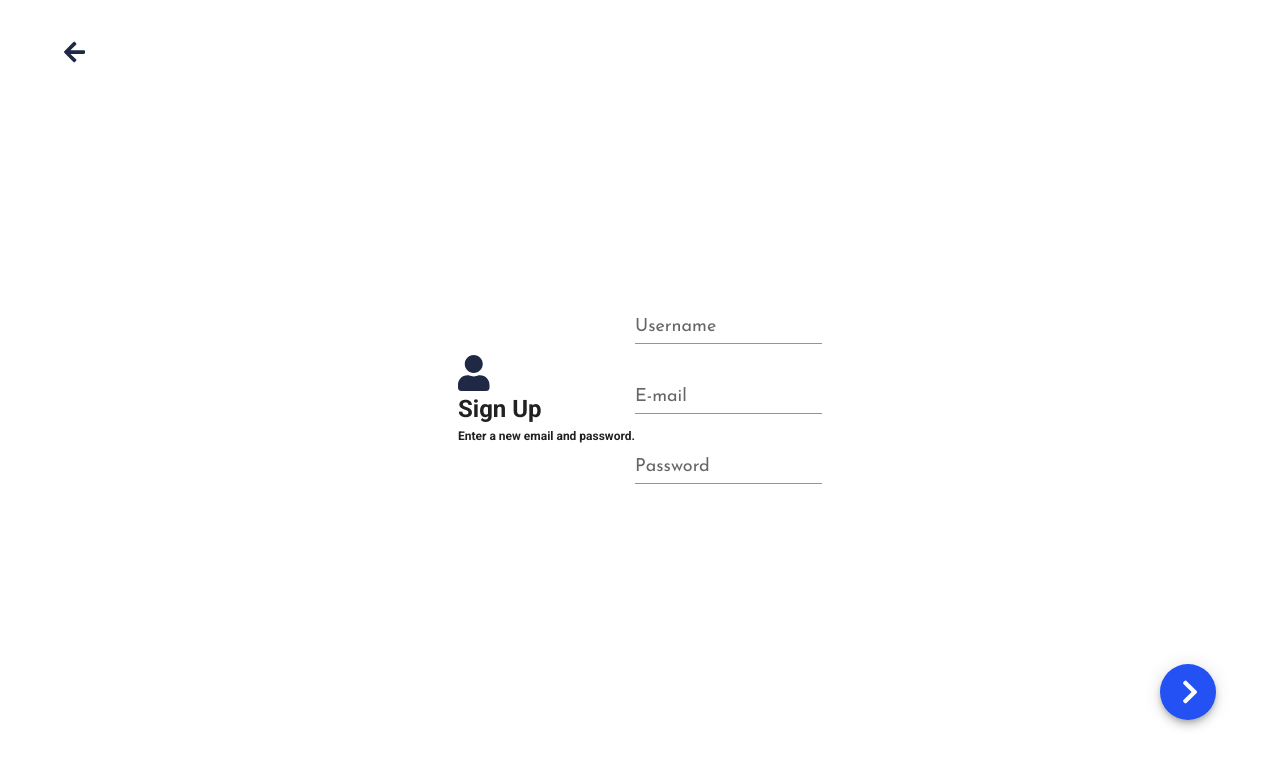
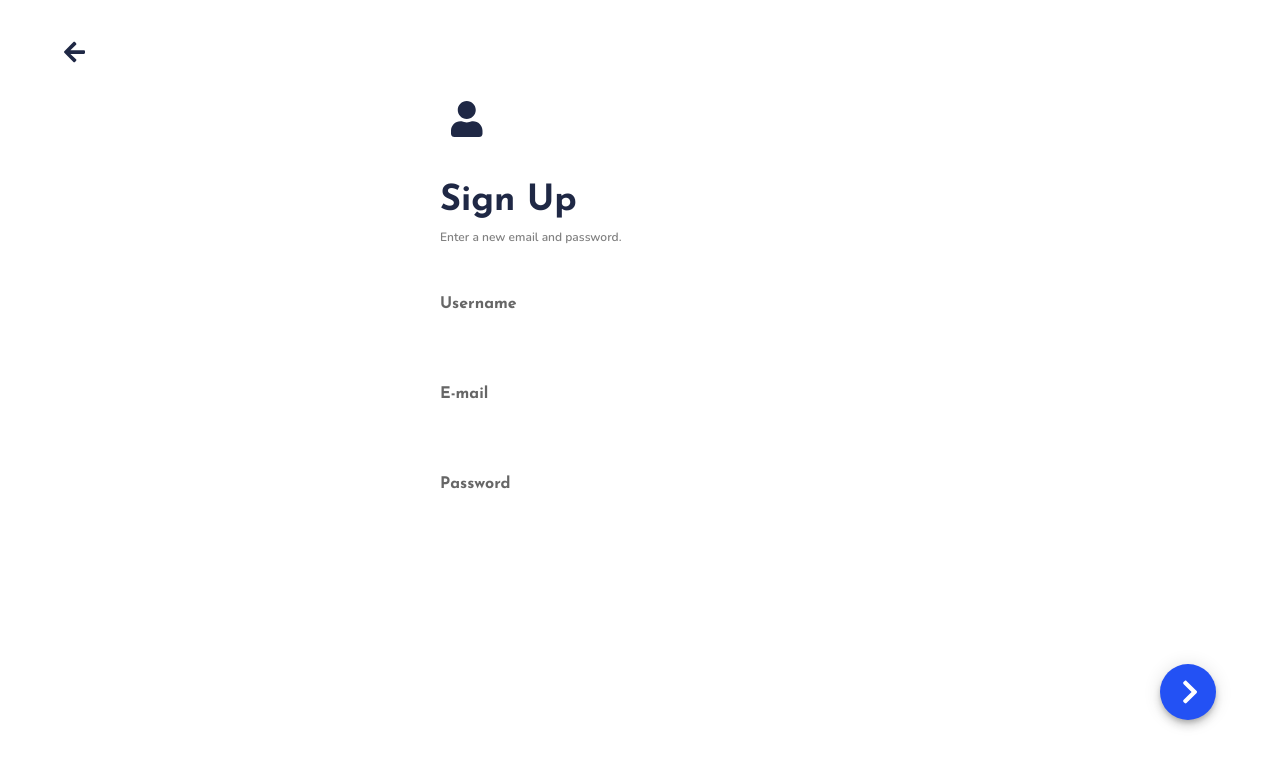
Before and after one commit to onlinkers/event-discovery-prototype, a Vue app: page /signup in a window 1280 px wide. Shown: the top 766 px of the page. Built offline with nearby package versions, Linux system fonts and the light colour scheme; what vue-mq would draw is missing.

Commit message:
fix containers

```diff
--- a/src/views/SignUp.vue
+++ b/src/views/SignUp.vue
@@ -5,6 +5,8 @@
       <font-awesome-icon icon="arrow-left" class="back-btn fa-2x" color="#1F2845"/>
     </router-link>
   </div>
+
+  <div class="WelcomePage-container">
   <div class="welcome-text">
     <font-awesome-icon icon="user" class="user-icon fa-3x" color="#1F2845"></font-awesome-icon>
     <h1>Sign Up</h1>
@@ -43,6 +45,7 @@
       <font-awesome-icon icon="chevron-right" class="chevron-icon fa-3x"></font-awesome-icon>
     </v-btn>
   </div>
+  </div>
 </div>
 </template>
 
--- a/src/views/Welcome.vue
+++ b/src/views/Welcome.vue
@@ -73,6 +73,10 @@ export default {
   width: 500px;
   max-width: 50%;
   max-height: 100vh;
+
+  @media (max-height: 800px) {
+    height: 90vh;
+  }
 
   .welcome-text {
     font-family: 'Josefin Sans', sans-serif;
```
